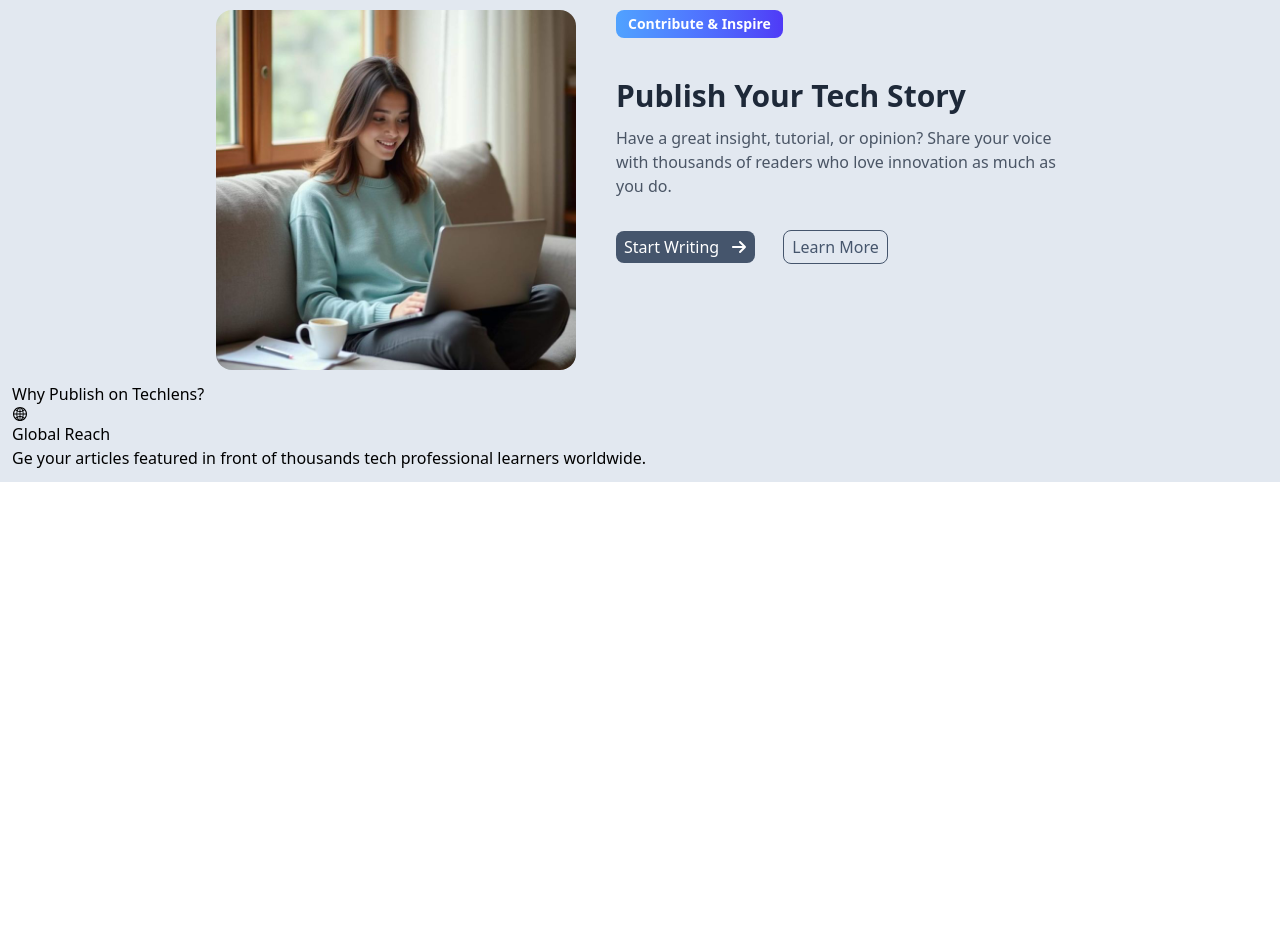
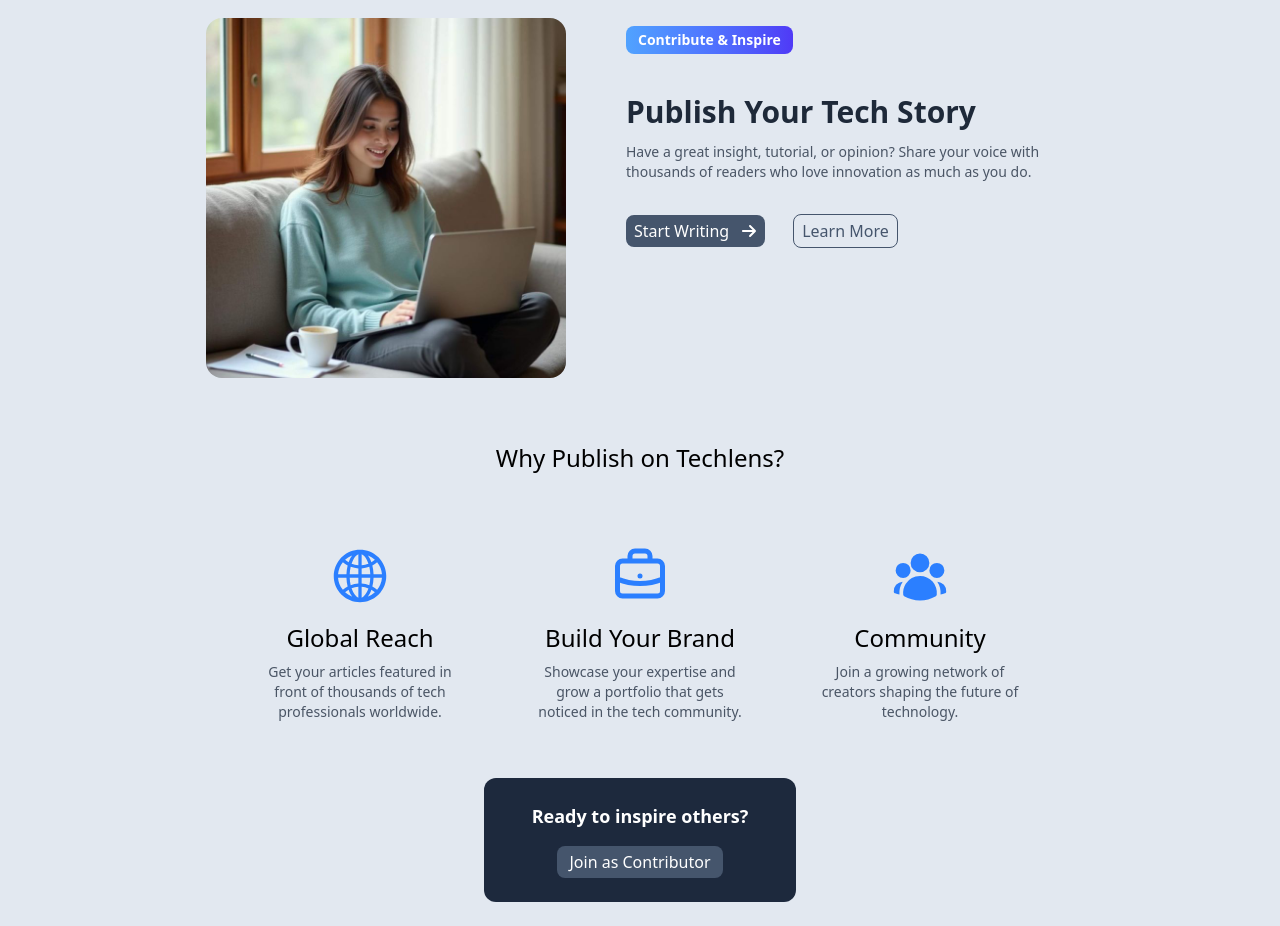
Before and after one commit to juliusmwas/Tech-Lens, a React (Vite) app: page / in a window 1280 px wide. Shown: the part 1060-1986 px from the top of the page. Before the commit the page ends 1542 px from the top, so only its background shows below. Built offline with nearby package versions, Linux system fonts and the light colour scheme.

Commit message:
Updated the public and also added an about us and a cta

```diff
--- a/src/Components/Categories.jsx
+++ b/src/Components/Categories.jsx
@@ -26,7 +26,7 @@ useEffect(() => {
 
 
     return(
-        <section id="#categories" className="bg-blue-100 lg:p-4">
+        <section id="#categories" className="bg-slate-200 lg:p-4">
             <div>
                 <div className="grid text-center justify-items-center ">
                     <p className="m-5 lg:mb-5 text-sm lg:text-lg font-medium">Explore Different Categories</p>
--- a/src/Components/Publish.jsx
+++ b/src/Components/Publish.jsx
@@ -1,5 +1,8 @@
 import { AiOutlineGlobal } from "react-icons/ai";
 import { FaArrowRight } from "react-icons/fa6";
+import { HiOutlineBriefcase } from "react-icons/hi";
+import { HiUserGroup } from "react-icons/hi2";
+
 
 
 
@@ -7,16 +10,16 @@ export default function Publish(){
     return(
         <section id="#publish">
            <div className="flex flex-col p-3 bg-slate-200">
-                <div className="flex items-center justify-center py-3 gap-10  rounded-lg">
+                <div className="flex items-center justify-center py-3 gap-15 ">
                     <img
                         src="/publish 2.jpeg"
                         className="h-90 rounded-2xl  "
                     />
 
-                    <div className="text-center lg:text-left max-w-md h-90 ">
+                    <div className="text-center lg:text-left max-w-md h-90 mt-4 ">
                         <p className="inline-block text-sm font-bold  bg-gradient-to-r from-blue-400 to-indigo-600 rounded-lg mb-10 py-1 px-3 text-white">Contribute & Inspire</p>
                         <h1 className="text-3xl font-bold text-gray-800 mb-3">Publish Your Tech Story</h1>
-                        <p className="text-gray-600 mt-2">Have a great insight, tutorial, or opinion? Share your voice with thousands of readers who love innovation as much as you do.</p>
+                        <p className="text-gray-600 text-sm mt-2">Have a great insight, tutorial, or opinion? Share your voice with thousands of readers who love innovation as much as you do.</p>
 
                         <div className="flex items-center gap-7 mt-4">
                             <button className="flex  items-center  gap-3 mt-4 px-2 py-1 bg-slate-600 text-white rounded-lg cursor-pointer">Start Writing <FaArrowRight /></button>
@@ -27,16 +30,41 @@ export default function Publish(){
                 </div>
 
 
-                <div>
-                    <h1>Why Publish on Techlens?</h1>
+                <div className=" p-3">
+                    <h1 className="grid justify-items-center mt-8 text-2xl font-medium">Why Publish on Techlens?</h1>
 
-                    <div>
-                        <div>
-                            <span><AiOutlineGlobal /></span>
-                            <h2>Global Reach</h2>
-                            <p>Ge your articles featured in front of thousands tech professional learners worldwide.</p>
+                    <div className="flex items-center justify-center  mt-10 gap-6">
+                        {/* Card 1 */}
+                        <div className=" grid justify-items-center text-center  p-6   w-64">
+                            <span className="text-6xl text-blue-500 mt-2 mb-4"><AiOutlineGlobal /></span>
+                            <h2 className="text-2xl font-medium mb-2">Global Reach</h2>
+                            <p className="text-gray-600 text-sm">Get your articles featured in front of thousands of tech professionals worldwide.</p>
+                        </div>
+
+                        {/* Card 2 */}
+                        <div className=" grid justify-items-center text-center  p-6  w-64">
+                            <span className="text-6xl text-blue-500 mt-2 mb-4"><HiOutlineBriefcase /></span>
+                            <h2 className="text-2xl font-medium mb-2">Build Your Brand</h2>
+                            <p className="text-gray-600 text-sm">Showcase your expertise and grow a portfolio that gets noticed in the tech community.</p>
+                        </div>
+
+                        {/* Card 3 */}
+                        <div className=" grid justify-items-center text-center  p-6  w-64">
+                            <span className="text-6xl text-blue-500 mt-2 mb-4"><HiUserGroup /></span>
+                            <h2 className="text-2xl font-medium mb-2">Community</h2>
+                            <p className="text-gray-600 text-sm">Join a growing network of creators shaping the future of technology.</p>
                         </div>
                     </div>
+
+
+                    <div className="flex justify-center mt-8">
+                        <div className="bg-slate-800 inline-block text-center py-6 px-12 rounded-xl">
+                            <h2 className="text-white text-lg font-semibold">Ready to inspire others?</h2>
+                            <button className="mt-4 px-3 py-1 bg-slate-600 text-white rounded-lg cursor-pointer">Join as Contributor </button>
+                        </div>
+                    </div>
+
+
                 </div>
 
            </div>
```
